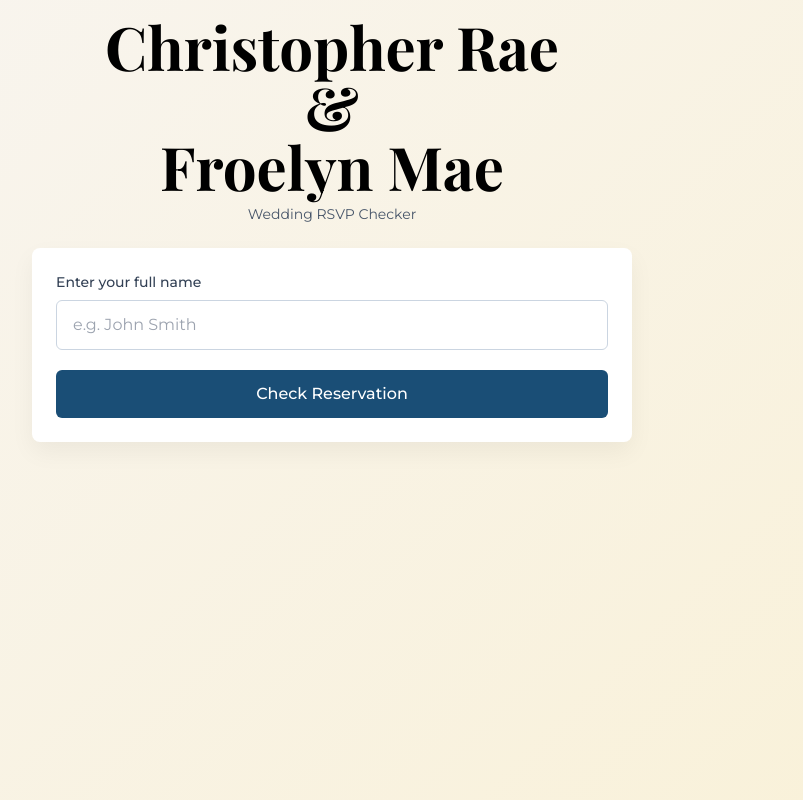
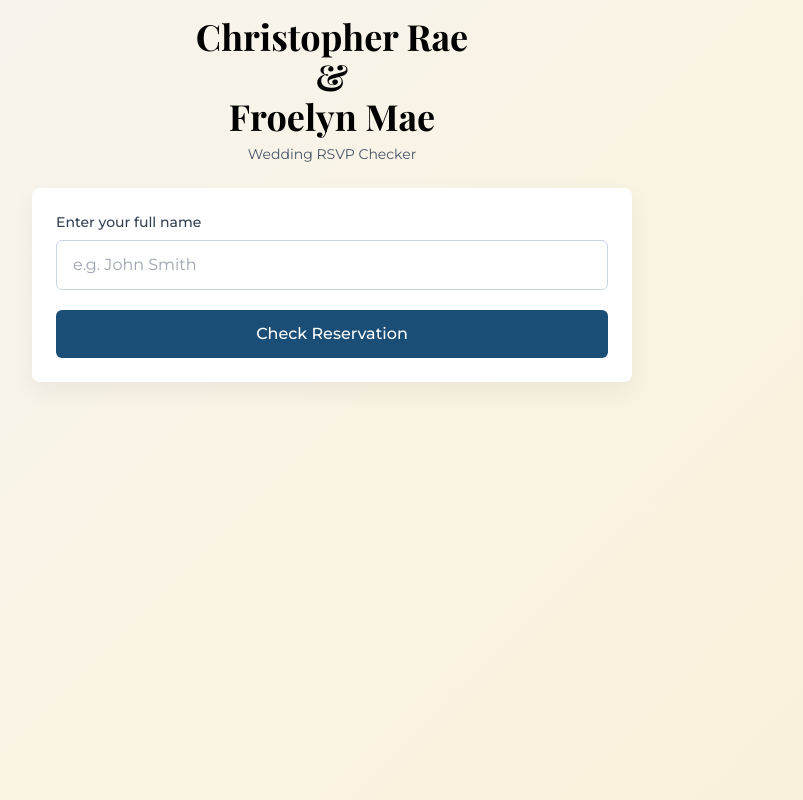
Before and after one commit to chrisgigantic/RSVPApp, a plain HTML site: page index.html in a window 1280 px wide. Shown: the whole page, without its empty margins (308-1111 px from the left). Drawn offline with nearby package versions, Linux system fonts and the light colour scheme.

Commit message:
Size optimization

```diff
--- a/index.html
+++ b/index.html
@@ -46,7 +46,7 @@
         <div class="app-container">
             <div class="header-section">
                 <!-- Changed title color to dark gold -->
-               <h1 class="title text-5xl md:text-6xl font-bold text-black mb-2 text-center">
+               <h1 class="title text-3xl md:text-4xl font-bold text-black mb-2 text-center">
                     <span class="whitespace-nowrap">Christopher Rae</span><br>
                     &<br>
                     <span class="whitespace-nowrap">Froelyn Mae</span>
```
